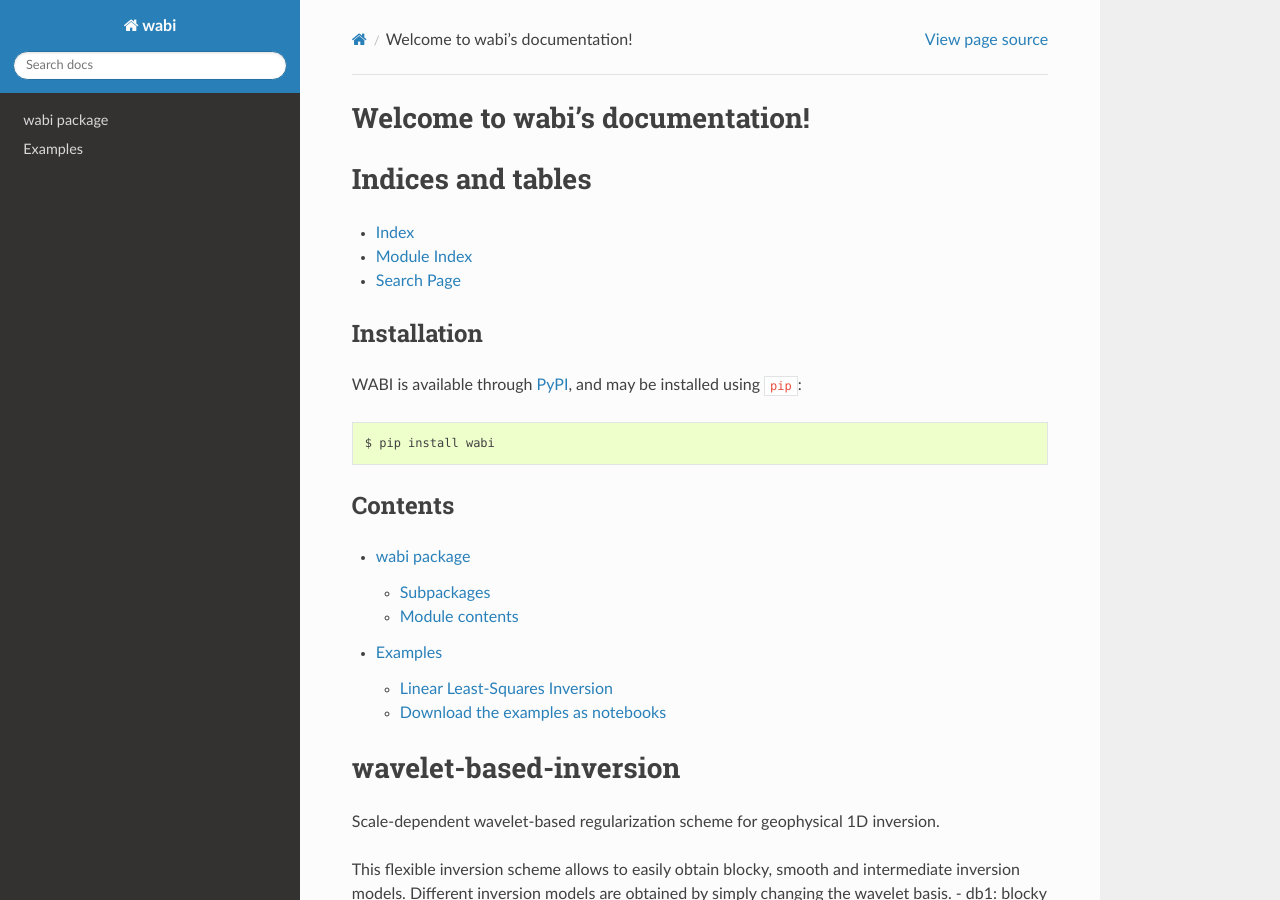
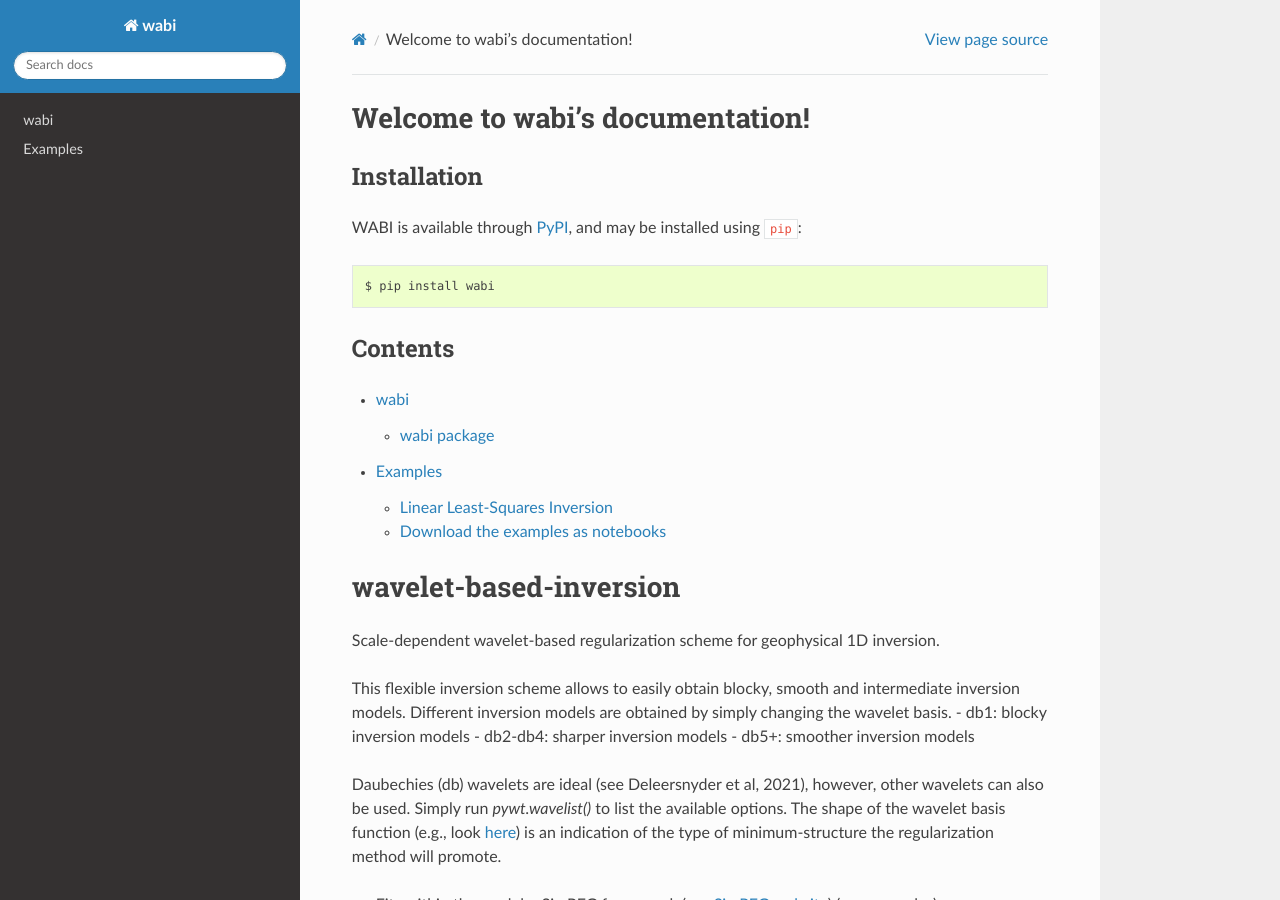
Before and after one commit to WouterDls/1D-wavelet-based-inversion, a Sphinx documentation site: the page built from docs/index.rst, in a window 1280 px wide and 900 px high. Built offline with Sphinx 7.4.7 and the Read the Docs theme 2.0.0, drawn with Linux system fonts in a browser that asks for light colours.

Commit message:
Edit docs

```diff
--- a/docs/conf.py
+++ b/docs/conf.py
@@ -3,8 +3,6 @@
 # This file only contains a selection of the most common options. For a full
 # list see the documentation:
 # https://www.sphinx-doc.org/en/master/usage/configuration.html
-
-#TODO: complete the configuration file and index.rst
 
 # -- Path setup --------------------------------------------------------------
 
@@ -86,7 +84,7 @@ html_theme = "sphinx_rtd_theme"
 # Add any paths that contain custom static files (such as style sheets) here,
 # relative to this directory. They are copied after the builtin static files,
 # so a file named "default.css" will overwrite the builtin "default.css".
-html_static_path = ['_static']
+# html_static_path = ['_static']
 
 # cd = "cd docs"
 # mc = "make clean"
--- a/docs/index.rst
+++ b/docs/index.rst
@@ -9,15 +9,6 @@ Welcome to wabi's documentation!
 .. toctree::
    :maxdepth: 2
    :caption: Contents:
-
-
-
-Indices and tables
-==================
-
-* :ref:`genindex`
-* :ref:`modindex`
-* :ref:`search`
 
 Installation
 ------------
--- a/docs/modules.rst
+++ b/docs/modules.rst
@@ -1,5 +1,5 @@
 wabi
-===
+=====
 
 .. toctree::
    :maxdepth: 4
```
Also changed, not shown: 1 other file.
